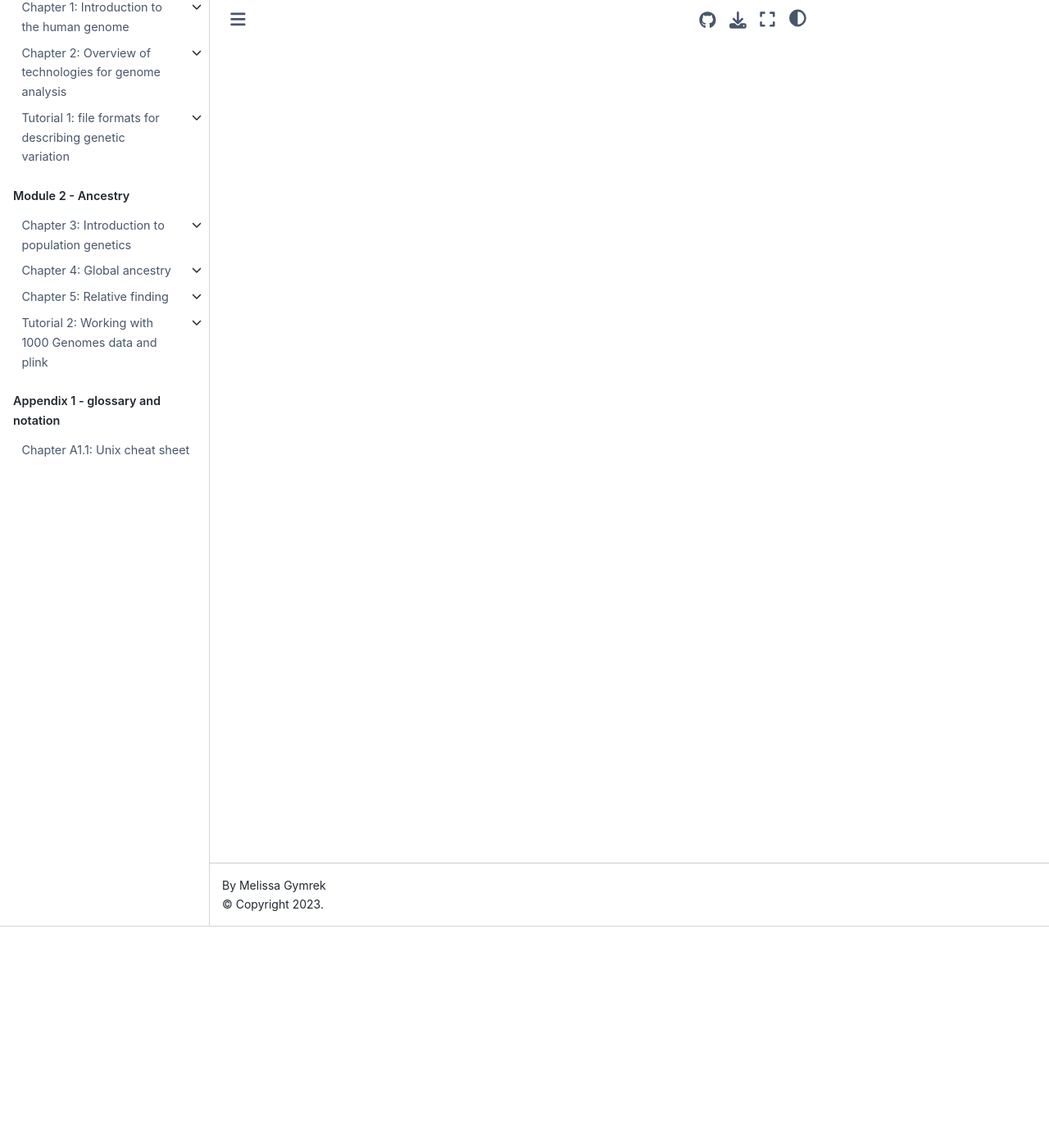
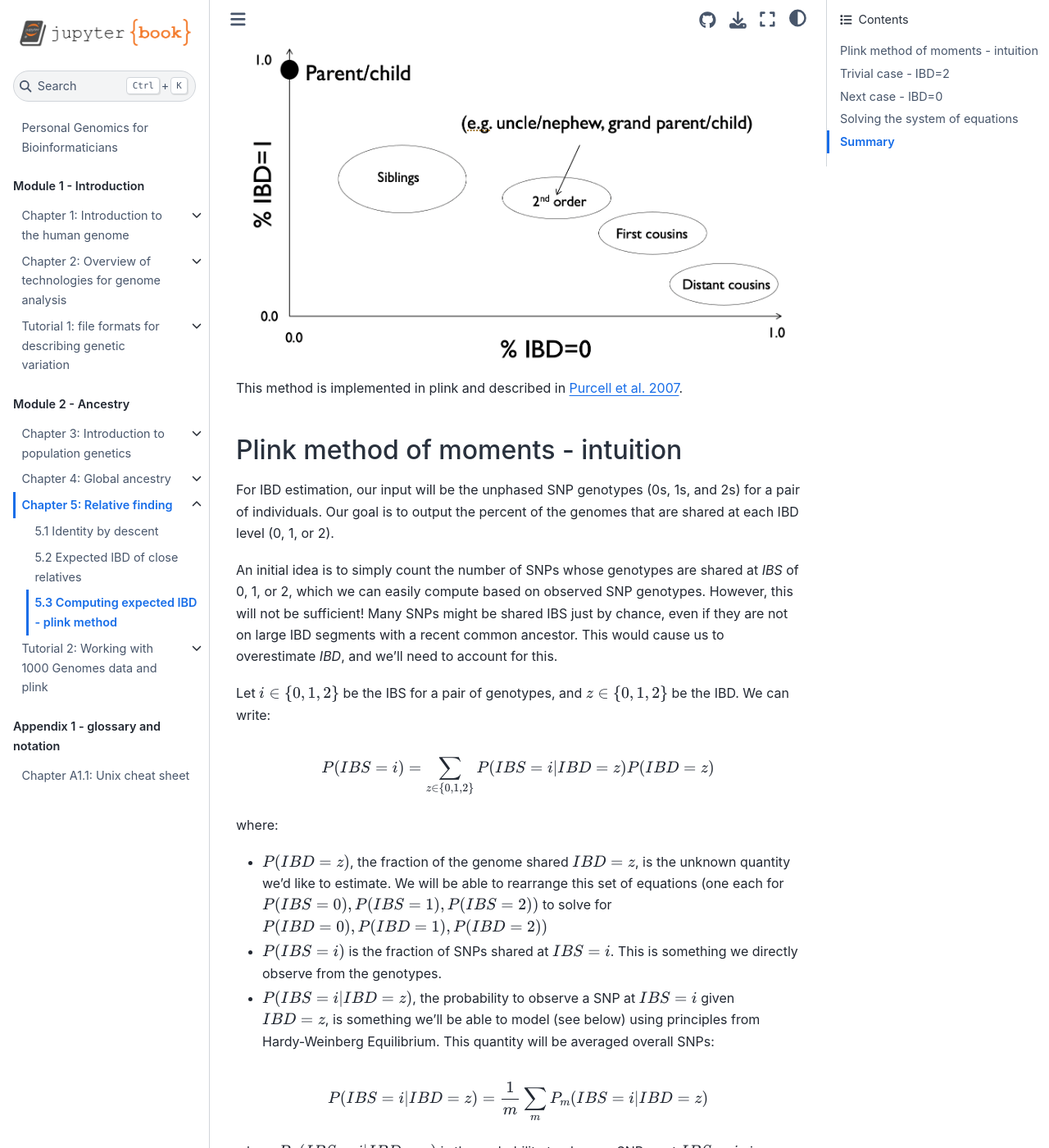
Before and after one commit to gymrek-lab/personal-genomics-textbook, a Jupyter Book: the page built from ancestry/relfind/ibd_plink.md, in a window 1280 px wide and 1400 px high, scrolled down 270 px. Shown: the whole window at 82% size. Built offline with Jupyter Book 1.0.4 settings and Sphinx 7.4.7 and the Sphinx Book theme 1.1.4, drawn with Linux system fonts in a browser that asks for light colours; pages that are not in the unit, such as notebooks, are missing from menus; some of the changed text lies outside the part shown.

Commit message:
adding plink ibd method

```diff
--- a/_toc.yml
+++ b/_toc.yml
@@ -44,7 +44,7 @@ parts:
         sections:
         - file: ancestry/relfind/ibd
         - file: ancestry/relfind/ibd_pedigree
-#        - file: ancestry/relfind/ibd_plink
+        - file: ancestry/relfind/ibd_plink
 #        - file: ancestry/relfind/ibd_segments
 #        - file: ancestry/relfind/genetic_genealogy
 #      - file: ancestry/admixture
--- a/ancestry/relfind/ibd_plink.md
+++ b/ancestry/relfind/ibd_plink.md
@@ -1 +1,95 @@
 # 5.3 Computing expected IBD - plink method
+
+In the previous section we looked the expected IBD sharing for different relative pairs. Here, we will look at a method to estimate the percent IBD sharing for a pair of individuals given their genotype data. From that, we can infer what type of relatives they might be, e.g. according to the relationships below:
+
+![ibd_sharing](images/ibd_sharing.png)
+
+This method is implemented in plink and described in [Purcell et al. 2007](https://www.ncbi.nlm.nih.gov/pmc/articles/PMC1950838/).
+
+## Plink method of moments - intuition
+
+For IBD estimation, our input will be the unphased SNP genotypes (0s, 1s, and 2s) for a pair of individuals. Our goal is to output the percent of the genomes that are shared at each IBD level (0, 1, or 2).
+
+An initial idea is to simply count the number of SNPs whose genotypes are shared at *IBS* of 0, 1, or 2, which we can easily compute based on observed SNP genotypes. However, this will not be sufficient! Many SNPs might be shared IBS just by chance, even if they are not on large IBD segments with a recent common ancestor. This would cause us to overestimate *IBD*, and we'll need to account for this.
+
+Let $i \in \{0, 1, 2\}$ be the IBS for a pair of genotypes, and  $z \in \{0, 1, 2\}$ be the IBD. We can write:
+
+$$P(IBS=i) = \sum_{z \in \{0, 1, 2\}} P(IBS=i|IBD=z)P(IBD=z)$$
+
+where:
+* $P(IBD=z)$, the fraction of the genome shared $IBD=z$, is the unknown quantity we'd like to estimate. We will be able to rearrange this set of equations (one each for $P(IBS=0), P(IBS=1), P(IBS=2))$ to solve for $P(IBD=0), P(IBD=1), P(IBD=2))$
+* $P(IBS=i)$ is the fraction of SNPs shared at $IBS=i$. This is something we directly observe from the genotypes.
+* $P(IBS=i|IBD=z)$, the probability to observe a SNP at $IBS=i$ given $IBD=z$, is something we'll be able to model (see below) using principles from Hardy-Weinberg Equilibrium. This quantity will be averaged overall SNPs:
+
+$$P(IBS=i|IBD=z) = \frac{1}{m} \sum_m P_m (IBS=i|IBD=z)$$
+
+where $P_m(IBS=i|IBD=z)$ is the probability to observe SNP $m$ at $IBS=i$ given $IBD=z$.
+
+## Trivial case - IBD=2
+
+For a single SNP $m$ at $IBD=2$, we know that if IBD is 2 then IBS must also be 2 (the genotypes will be identical) and so we get:
+
+* $P_m(IBS=0|IBD=2) = 0$
+* $P_m(IBS=1|IBD=2) = 0$
+* $P_m(IBS=2|IBD=2) = 1$
+
+## Next case - IBD=0
+
+If IBD is 0, then it must mean any observed IBS for a pair of genotypes at a particular SNP can be explained by chance. We can use Hardy-Weinberg Equilibrium to help us with this. Recall:
+
+If we have a single SNP with alleles 0 at frequency $p$ and 1 with frequency $q=1-p$, then we can estimate the frequency of each possible genotype as:
+
+* Freq(00) = $p^2$
+* Freq(01) = $2pq$
+* Freq(11) = $q^2$
+
+Now we can use that same logic to estimate the probability to see a particular *pair* of genotypes for two people at a given SNP, e.g.:
+
+* P(00, 00) = $p^4$ (IBS=2)
+* P(00, 01) = $2p^3q$ (IBD=1)
+* P(00, 11) = $p^2q^2$ (IBS=0)
+
+We can write out all possible pairs of genotypes for each IBS state to determine $P(IBS=i|IBD=z)$.
+
+For IBS=0, we have:
+* $P_m(IBS=0|IBD=0) = 2p^2q^2$ since we have possible genotype pairs:
+  * 00, 11 ($p^2q^2$)
+  * 11, 00 ($q^2p^2$)
+* $P_m(IBS=1|IBD=0) = 4p^3q+4pq^3$ with pairs:
+  * 00, 01 ($2p^3q$)
+  * 11, 01 ($2q^3p$)
+  * 01, 00 ($2p^3q$)
+  * 01, 11 ($2q^3p$)
+* $P_m(IBS=2|IBD=0) = p^4+q^4 + 4p^2q^2$ with pairs:
+  * 00, 00 ($p^4$)
+  * 11, 11 ($q^4$)
+  * 01, 01 ($4p^2q^2$)
+
+All cases are presented in the table below. (We didn't work out here the case of IBD=1). Note in practice plink applies a sample size correction, which is why there are extra terms below:
+
+![plinkibd](images/plinkibd.png)
+Source: https://www.ncbi.nlm.nih.gov/pmc/articles/PMC1950838/
+
+## Solving the system of equations
+
+Once we have the quantities above, we can solve the system of equations. First we do this for the case where $IBS=0$:
+
+$$P(IBS=0) = P(IBS=0|IBD=0)P(IBD=0) + ...$$
+$$   P(IBS=0|IBD=1)P(IBD=1) + ...$$
+$$   P(IBS=0|IBD=2)P(IBD=2)$$
+
+But the second two terms $P(IBS=0|IBD=1)P(IBD=1)$ and $P(IBS=0|IBD=2)P(IBD=2)$ are 0. We can rearrange to get:
+
+$$P(IBD=0) = \frac{P(IBS=0)}{P(IBS=0|IBD=0)}$$
+
+where $P(IBS=0)$ is the fraction of observed SNPs with IBS=0 and $P(IBS=0|IBD=0)=\frac{1}{m}P_m(IBS=0|IBD=0)$ can be calculated based on the Hardy Weinberg expectation described above. Intuitively, if we observe fewer SNPs than expected at IBS=0, then a lower percentage of the genome is shared at IBD=0.
+
+You can similarly work out the system of equations to get the relationships below. Note below we use e.g. $N(IBS=i)$ to denote the number of observed SNPs at that IBS level (whereas above, we used e.g. $P(IBS=i)$ to indicate the fraction of SNPs observed at that IBS level).
+
+$$P(IBD=1) = \frac{N(IBS=1)-N(IBS=1|IBD=0)P(IBD=0)}{N(IBS=1|IBD=1)}$$
+
+$$P(IBD=2) = \frac{N(IBS=2)-N(IBS=2|IBD=0)P(IBD=0)-P(IBS=2|IBD=1)P(IBD=1)}{N(IBS=2|IBD=2)}$$
+
+## Summary
+
+Given unphased SNP genotypes for a pair of individuals, as well as minor allele frequencies for each SNP, you could derive the IBS sharing at each SNP and use that to estimate the percent of the genome two individuals share at IBD=0, 1, or 2.
```
Also changed, not shown: ancestry/relative_finding.md (+0 -2 lines), ancestry/relfind/ibd.md (+2 -0 lines), ancestry/relfind/images/ibd_sharing.png (added), ancestry/relfind/images/plinkibd.png (added).
